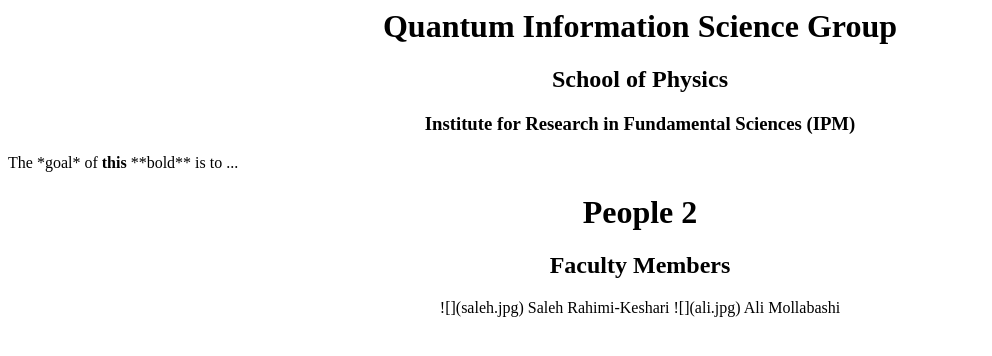
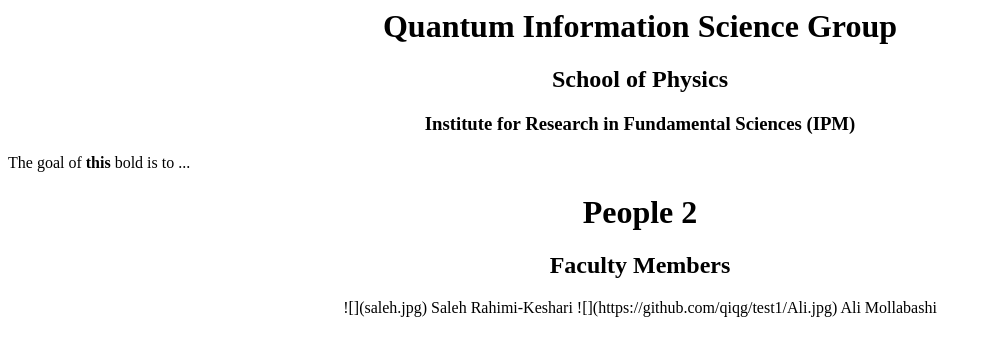
Before and after one commit to QIQG/test1, a plain HTML site: page index.html in a window 1280 px wide. Shown: the whole page, without its empty margins (0-992 px from the left). Drawn offline with Linux system fonts and the light colour scheme.

Commit message:
Update index.html

```diff
--- a/index.html
+++ b/index.html
@@ -7,7 +7,7 @@
 <h3> Institute for Research in Fundamental Sciences (IPM)</h3>
 </center>
 
-<p>The *goal* of <b>this</b> **bold** is to ... </p>
+<p>The goal of <b>this</b> bold is to ... </p>
 
 
 
@@ -16,7 +16,7 @@
 <h2>Faculty Members</h2>
 ![](saleh.jpg)
 Saleh Rahimi-Keshari
-![](ali.jpg)
+![](https://github.com/qiqg/test1/Ali.jpg)
 Ali Mollabashi
 </center>
 
```
